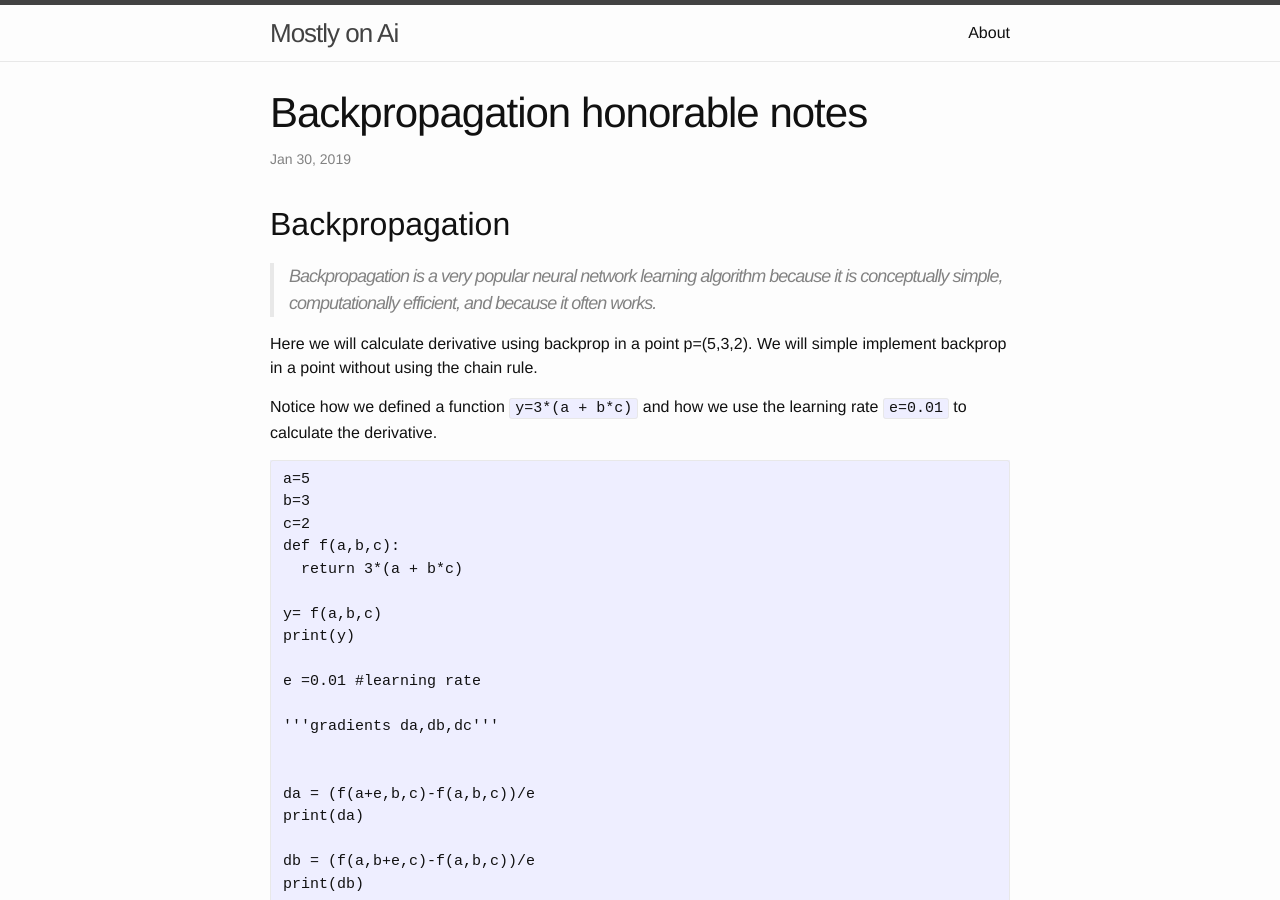
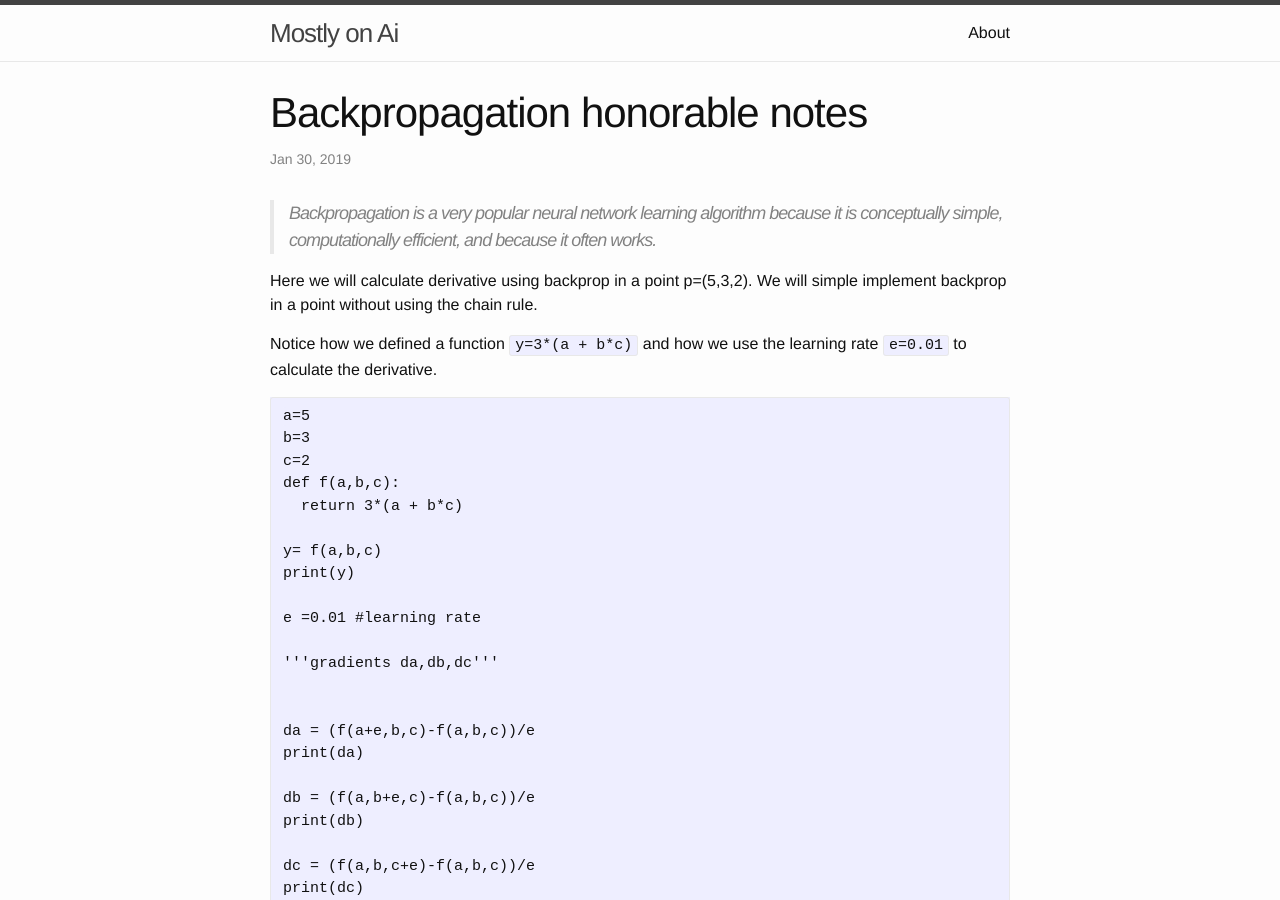
Before and after one commit to dejanbatanjac/dejanbatanjac.github.io, a Jekyll site: the page built from _posts/2019-01-30-Backpropagation honorable notes.md, in a window 1280 px wide and 900 px high. Built offline with Jekyll 4.4.1, drawn with Linux system fonts in a browser that asks for light colours; our own code applies the rules of GitHub Pages for plain Markdown files.

```diff
--- a/_posts/2019-01-30-Backpropagation honorable notes.md
+++ b/_posts/2019-01-30-Backpropagation honorable notes.md
@@ -1,8 +1,6 @@
 ---
 published: true
 ---
-## Backpropagation
-
 > Backpropagation is a very popular neural network learning algorithm because it is conceptually simple, computationally efficient, and because it often works.
 
 Here we will calculate derivative using backprop in a point p=(5,3,2).
```
